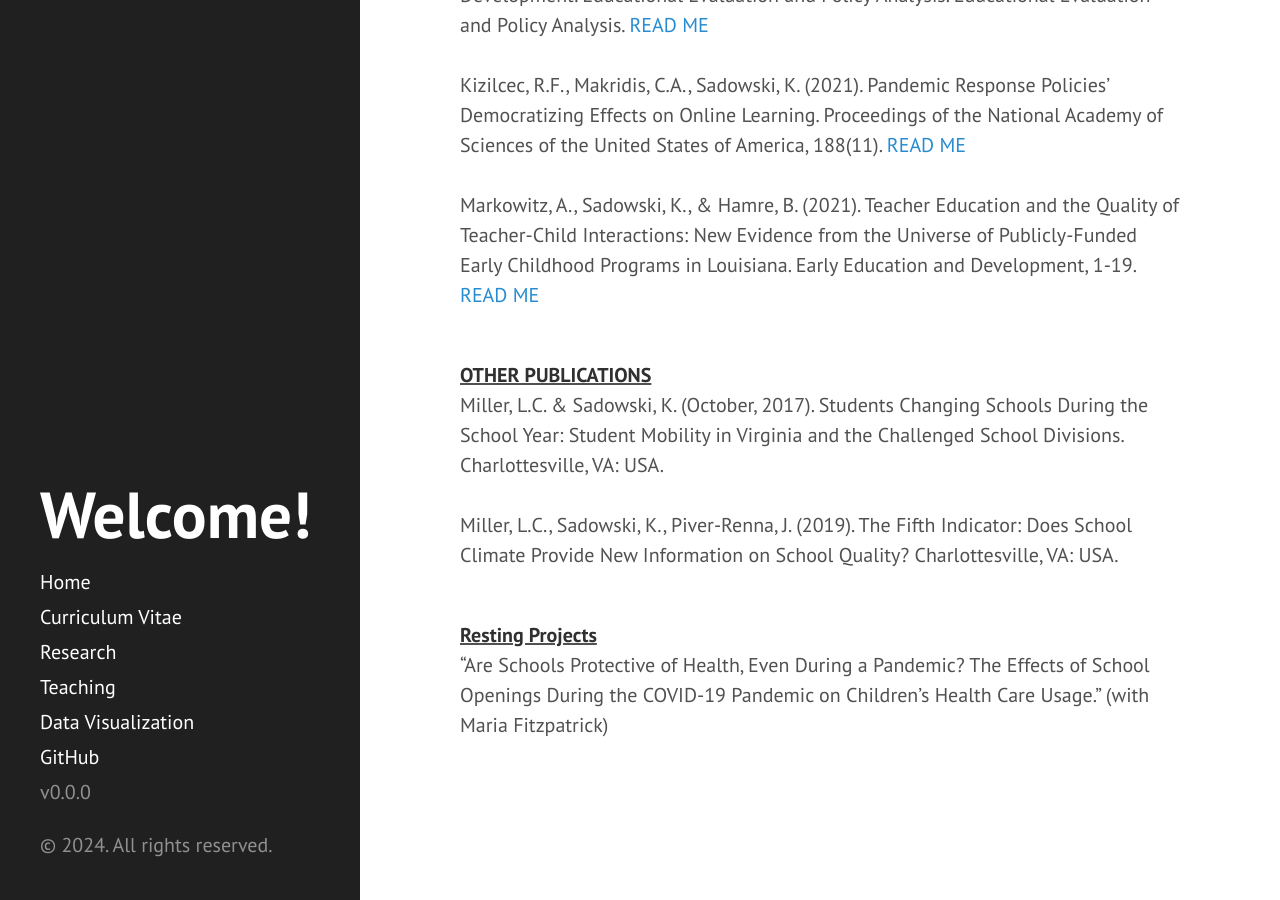
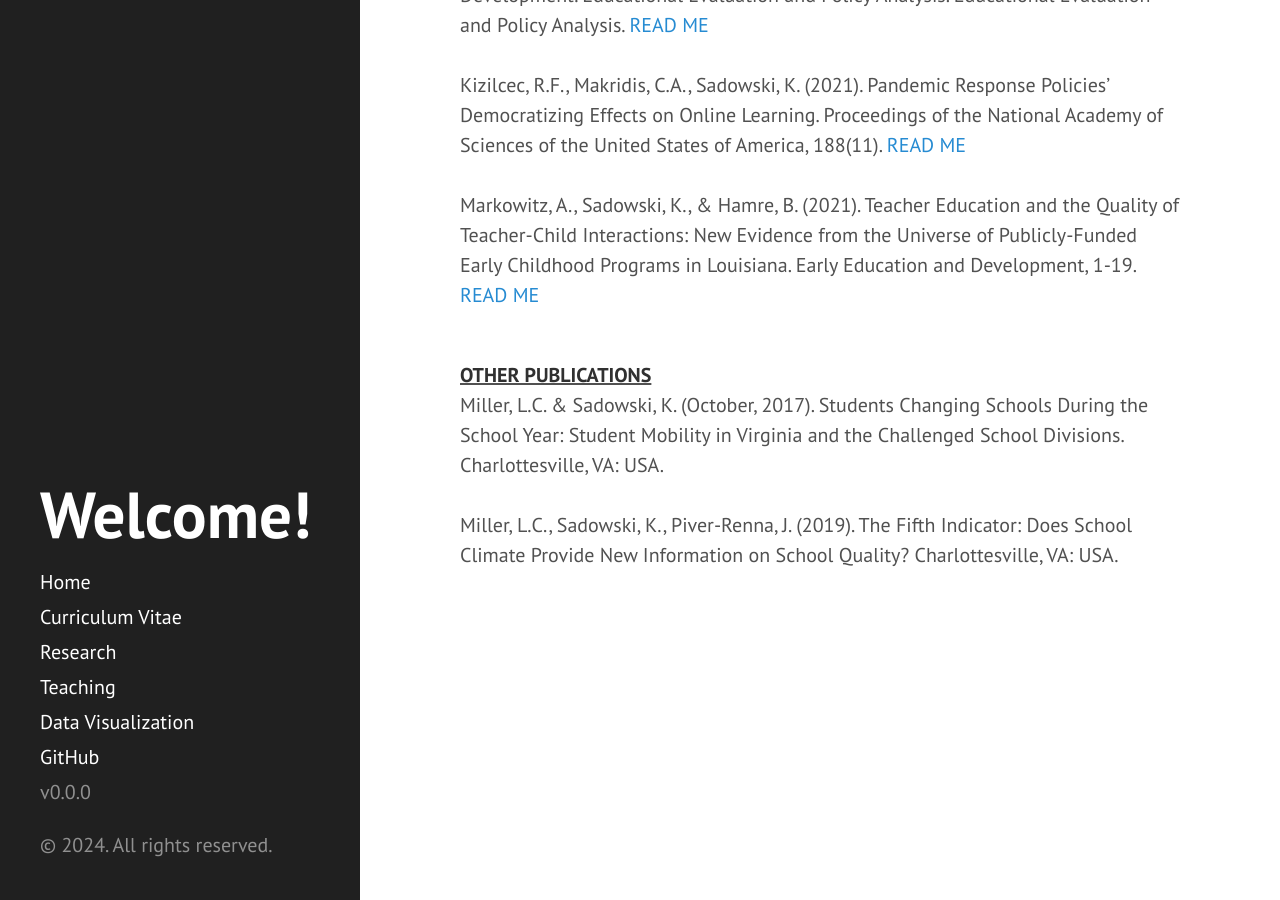
Before and after one commit to kcsadow/website, a Jekyll site: the page built from research.md, in a window 1280 px wide and 900 px high, scrolled down 1340 px. Built offline with Jekyll 4.4.1, drawn with Linux system fonts in a browser that asks for light colours.

Commit message:
Update research.md

```diff
--- a/research.md
+++ b/research.md
@@ -48,6 +48,3 @@ Early Education and Development, 1-19. [READ ME](https://www.tandfonline.com/doi
 <ins>**OTHER PUBLICATIONS**</ins><br>
 Miller, L.C. & Sadowski, K. (October, 2017). Students Changing Schools During the School Year: Student Mobility in Virginia and the Challenged School Divisions. Charlottesville, VA: USA. <br><br>
 Miller, L.C., Sadowski, K., Piver-Renna, J. (2019). The Fifth Indicator: Does School Climate Provide New Information on School Quality? Charlottesville, VA: USA.  <br><br>
-
-<ins>**Resting Projects** </ins><br>
-“Are Schools Protective of Health, Even During a Pandemic? The Effects of School Openings During the COVID-19 Pandemic on Children’s Health Care Usage.” (with Maria Fitzpatrick)
```
